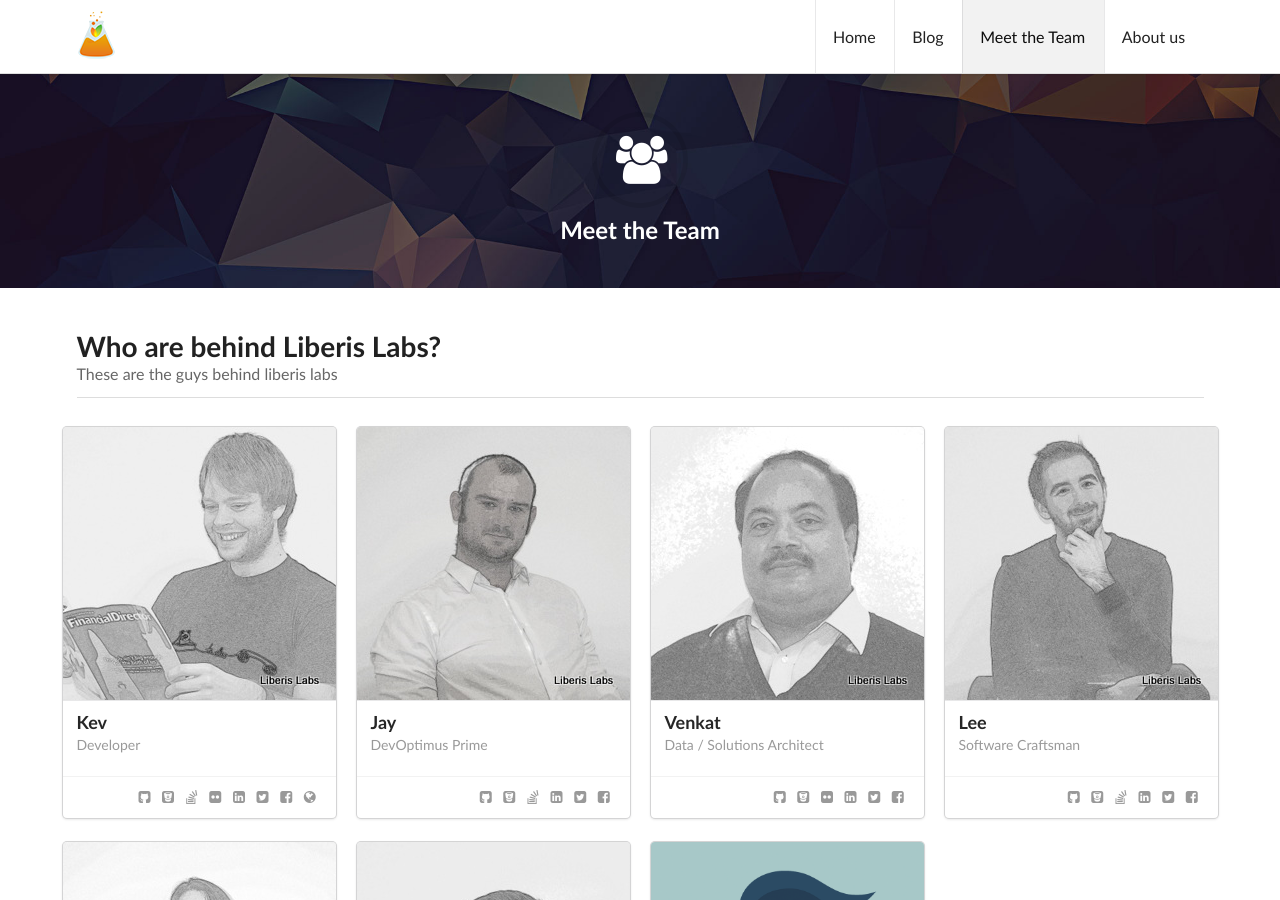
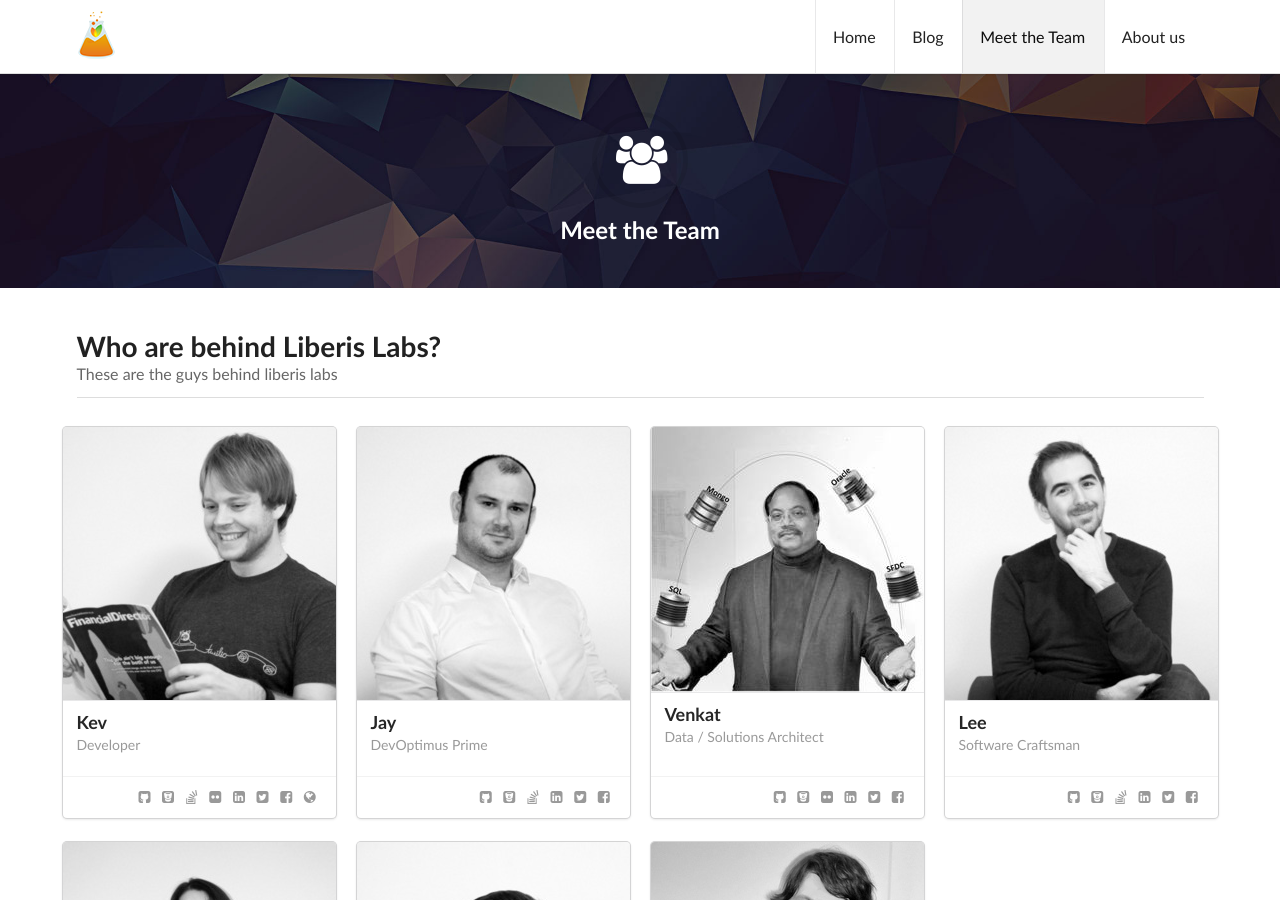
Before and after one commit to LiberisLabs/LiberisLabs.github.io, a Jekyll site: the page built from meet-the-team.html, in a window 1280 px wide and 900 px high. Built offline with Jekyll 4.4.1, drawn with Linux system fonts in a browser that asks for light colours; nearby versions of some CDN libraries; some web fonts are replaced; Markdown is read by kramdown in place of the engine named in the settings.

Commit message:
meet team stuff.

```diff
--- a/_data/team.yml
+++ b/_data/team.yml
@@ -1,6 +1,6 @@
 - name: Kev
   description:
-  image: /assets/meet-the-team/kev.JPG
+  image: /assets/meet-the-team/kev.jpg
   emailMd5: 112b8fad8d523dcfb981cf94767fb86b
   role: Developer
   github: kevbite
@@ -84,7 +84,7 @@
 
 - name: Matt
   description:
-  image: /assets/meet-the-team/default.png
+  image: /assets/meet-the-team/matt.jpg
   emailMd5: 547af8629760643a23b3a809f604e356
   role: Developer
   github: terrawheat
```
Also changed, not shown: assets/meet-the-team/default.png (deleted), assets/meet-the-team/jay.JPG, assets/meet-the-team/karen.JPG, assets/meet-the-team/karen.png (deleted), assets/meet-the-team/kev.JPG, assets/meet-the-team/lee.jpg, assets/meet-the-team/matt.jpg (added), assets/meet-the-team/sakis.jpg, assets/meet-the-team/venkat.JPG, 1 other file.
